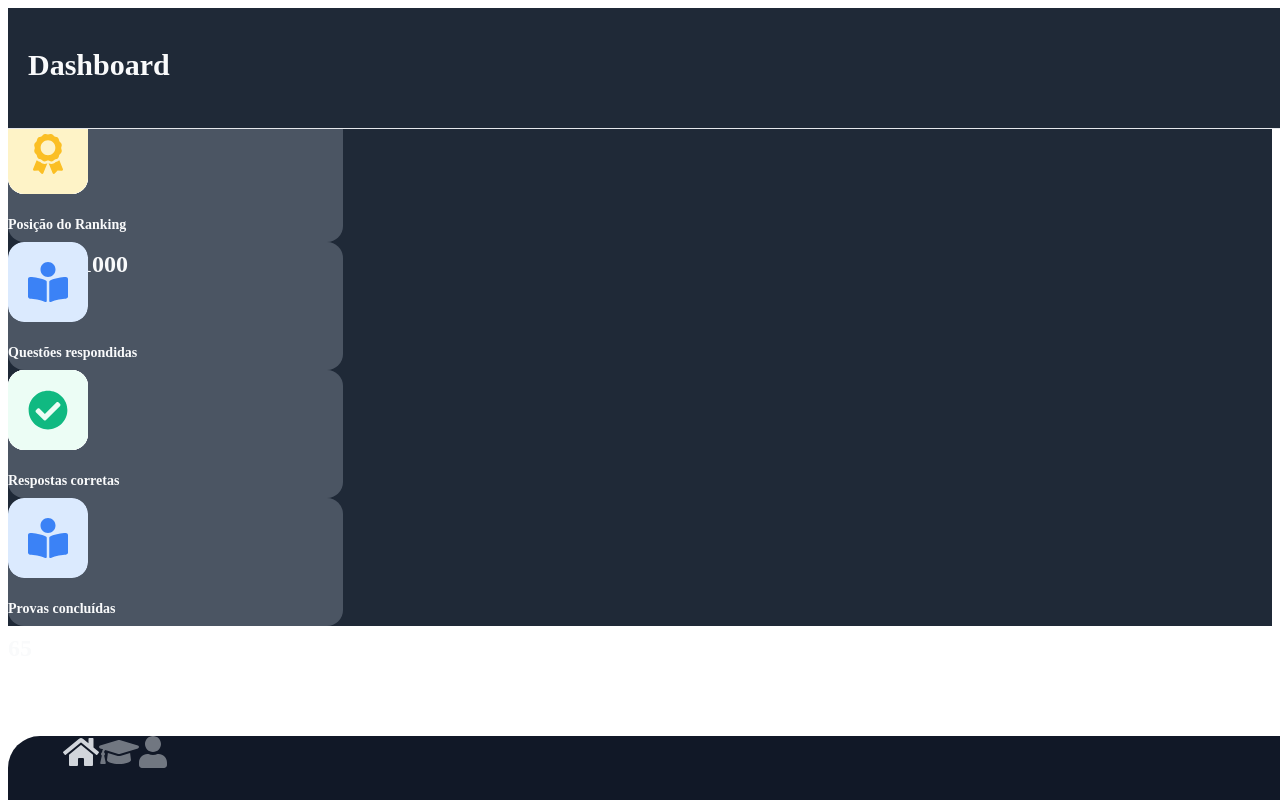
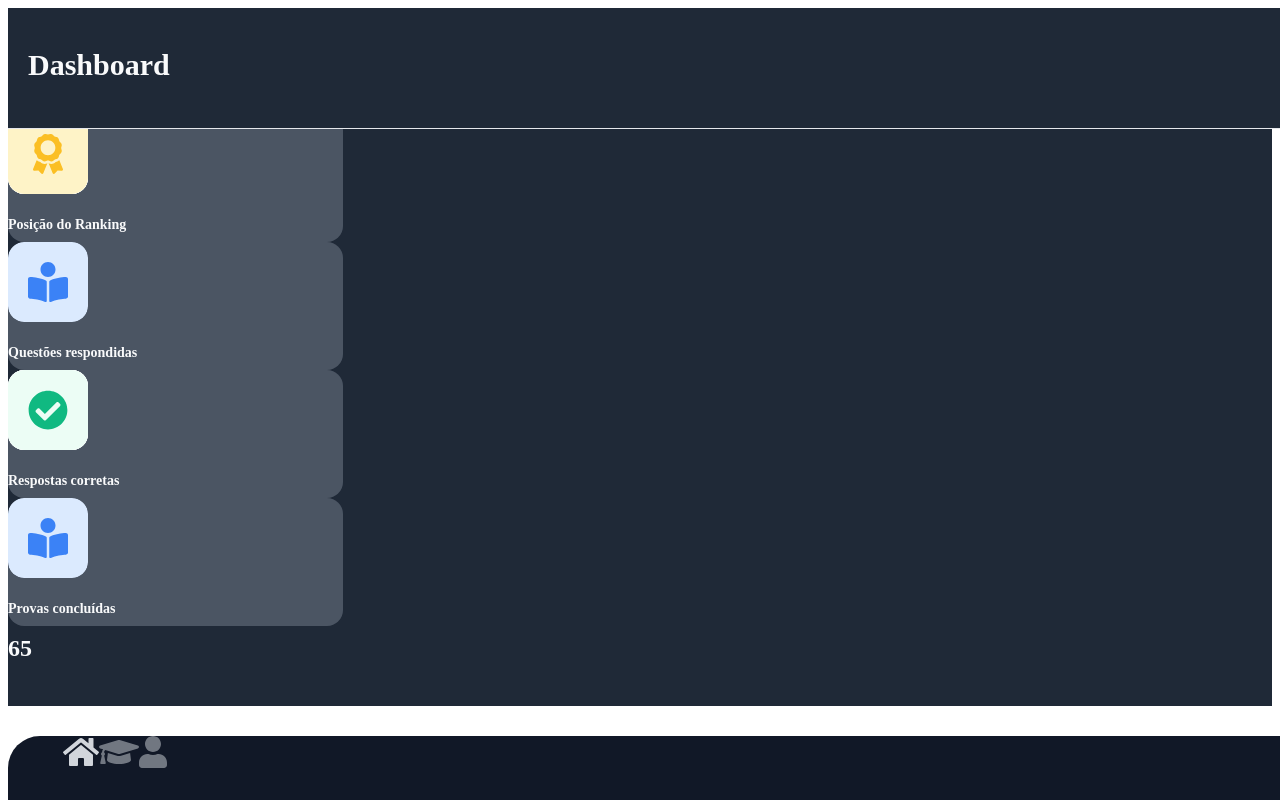
Before and after one commit to brunomartinsux/fire-test-Next-JS, a Next.js app: page / in a window 1280 px wide. Built offline with nearby package versions, Linux system fonts and the light colour scheme.

Commit message:
build:animista settings

```diff
--- a/components/Header.js
+++ b/components/Header.js
@@ -8,7 +8,7 @@ function Header(props){
 
     return(
         <div className="flex flex-row block header">
-            <h1 className="heading">{props.heading}</h1>
+            <h1 className="heading slide-in-left">{props.heading}</h1>
         </div>
     )
 }
--- a/components/dashboard/DashboardCards.js
+++ b/components/dashboard/DashboardCards.js
@@ -6,7 +6,7 @@ function DashboardCards(){
     return(
        <div>
             <div className="items-center p-5 cards-container">
-                <div className="flex flex-row p-6 card-body mb-6">
+                <div className="flex flex-row p-6 card-body mb-6 scale-in-ver-top scale-in-ver-top">
                     <div className="flex flex-col">
                         <Image width="80px" height="80px" src="/ranking.svg" alt="ranking" className="dash-icon"/>
                     </div>
@@ -15,7 +15,7 @@ function DashboardCards(){
                        <h1>#1 de #1000</h1>
                     </div>
                 </div>
-                <div className="flex flex-row p-6 card-body mb-6">
+                <div className="flex flex-row p-6 card-body mb-6 scale-in-ver-top">
                     <div className="flex flex-col">
                         <Image width="80px" height="80px" src="/answers.svg" alt="ranking" className="dash-icon"/>
                     </div>
@@ -24,7 +24,7 @@ function DashboardCards(){
                        <h1>185</h1>
                     </div>
                 </div>
-                <div className="flex flex-row p-6 card-body mb-6">
+                <div className="flex flex-row p-6 card-body mb-6 scale-in-ver-top">
                     <div className="flex flex-col">
                         <Image width="80px" height="80px" src="/rigth-box.svg" alt="ranking" className="dash-icon"/>
                     </div>
@@ -33,7 +33,7 @@ function DashboardCards(){
                        <h1>185</h1>
                     </div>
                 </div>
-                <div className="flex flex-row p-6 card-body mb-6">
+                <div className="flex flex-row p-6 card-body mb-6 scale-in-ver-top">
                     <div className="flex flex-col">
                         <Image width="80px" height="80px" src="/answers.svg" alt="ranking" className="dash-icon"/>
                     </div>
--- a/styles/dashboard.css
+++ b/styles/dashboard.css
@@ -26,9 +26,12 @@ h1{
 }
 
 .cards-container{
-    padding-top:106px;
+    display: flex;
+    flex-direction: column;
+    padding:106px 0 80px 0;
     background-color: #1F2937;
     width: 100%;
+    justify-content: center;
 }
 
 .flex.footer{
@@ -119,3 +122,44 @@ h1{
     align-items: center;
     color: #fff;
 }
+
+/* animation */
+.scale-in-ver-top {
+	-webkit-animation: scale-in-ver-top 0.2s cubic-bezier(0.250, 0.460, 0.450, 0.940) 0.3s both;
+	        animation: scale-in-ver-top 0.2s cubic-bezier(0.250, 0.460, 0.450, 0.940) 0.3s both;
+}
+
+  @keyframes scale-in-ver-top {
+    0% {
+      -webkit-transform: scaleY(0);
+              transform: scaleY(0);
+      -webkit-transform-origin: 100% 0%;
+              transform-origin: 100% 0%;
+      opacity: 1;
+    }
+    100% {
+      -webkit-transform: scaleY(1);
+              transform: scaleY(1);
+      -webkit-transform-origin: 100% 0%;
+              transform-origin: 100% 0%;
+      opacity: 1;
+    }
+  }
+
+  .slide-in-left {
+	-webkit-animation: slide-in-left 0.3s cubic-bezier(0.250, 0.460, 0.450, 0.940) both;
+	        animation: slide-in-left 0.3s cubic-bezier(0.250, 0.460, 0.450, 0.940) both;
+}
+
+@keyframes slide-in-left {
+    0% {
+      -webkit-transform: translateX(-1000px);
+              transform: translateX(-1000px);
+      opacity: 0;
+    }
+    100% {
+      -webkit-transform: translateX(0);
+              transform: translateX(0);
+      opacity: 1;
+    }
+  }
```
Also changed, not shown: components/test/TestCards.js (+4 -4 lines).
